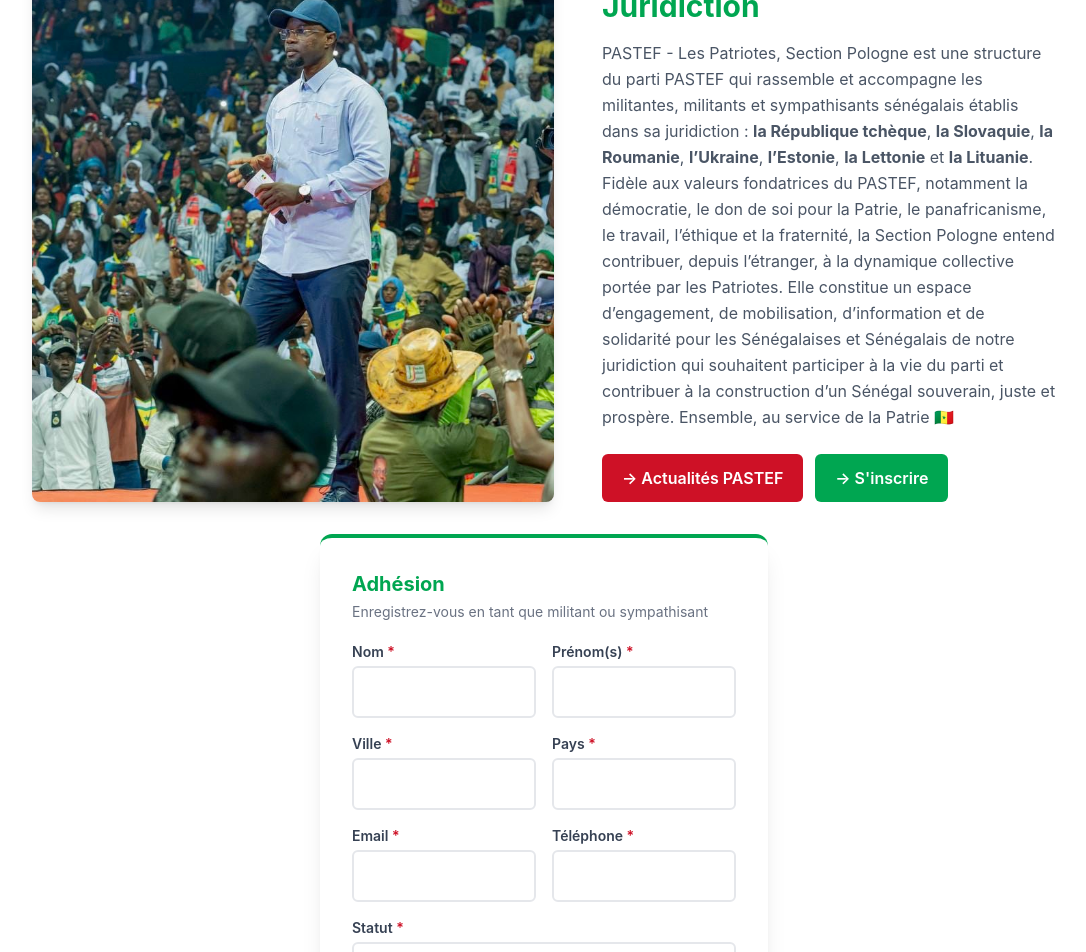
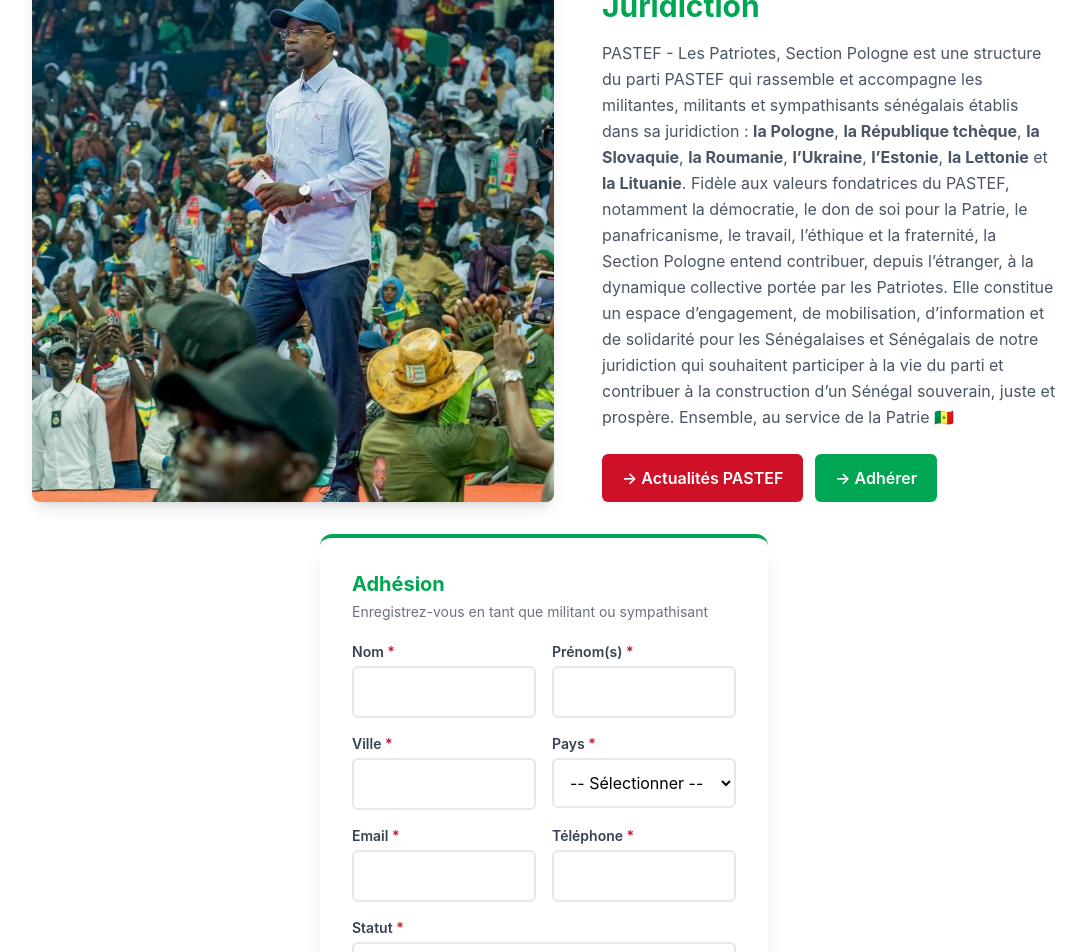
Before and after one commit to RifouBeatz/plateforme_pastef, a React app in the folder frontend/: page / in a window 1280 px wide. Shown: the part 420-1372 px from the top of the page, without its empty margins (96-1182 px from the left). Built offline with nearby package versions, Linux system fonts and the light colour scheme; the HTML template or start-up script is replaced by a standard one.

Commit message:
Liste déroulante pour le pays (formulaire public + ajout manuel admin)

```diff
--- a/frontend/src/pages/Register.jsx
+++ b/frontend/src/pages/Register.jsx
@@ -4,11 +4,12 @@
 // 👇 Remplace ce texte par le tien — c'est le paragraphe affiché dans la nouvelle section
 const texteSection = (
   <>
-    PASTEF - Les Patriotes, Section Pologne est une structure du parti PASTEF qui rassemble et accompagne les militantes, militants et sympathisants sénégalais établis dans sa juridiction : <strong>la République tchèque</strong>, <strong>la Slovaquie</strong>, <strong>la Roumanie</strong>, <strong>l’Ukraine</strong>, <strong>l’Estonie</strong>, <strong>la Lettonie</strong> et <strong>la Lituanie</strong>. Fidèle aux valeurs fondatrices du PASTEF, notamment la démocratie, le don de soi pour la Patrie, le panafricanisme, le travail, l’éthique et la fraternité, la Section Pologne entend contribuer, depuis l’étranger, à la dynamique collective portée par les Patriotes. Elle constitue un espace d’engagement, de mobilisation, d’information et de solidarité pour les Sénégalaises et Sénégalais de notre juridiction qui souhaitent participer à la vie du parti et contribuer à la construction d’un Sénégal souverain, juste et prospère. Ensemble, au service de la Patrie 🇸🇳
+    PASTEF - Les Patriotes, Section Pologne est une structure du parti PASTEF qui rassemble et accompagne les militantes, militants et sympathisants sénégalais établis dans sa juridiction : <strong>la Pologne</strong>, <strong>la République tchèque</strong>, <strong>la Slovaquie</strong>, <strong>la Roumanie</strong>, <strong>l’Ukraine</strong>, <strong>l’Estonie</strong>, <strong>la Lettonie</strong> et <strong>la Lituanie</strong>. Fidèle aux valeurs fondatrices du PASTEF, notamment la démocratie, le don de soi pour la Patrie, le panafricanisme, le travail, l’éthique et la fraternité, la Section Pologne entend contribuer, depuis l’étranger, à la dynamique collective portée par les Patriotes. Elle constitue un espace d’engagement, de mobilisation, d’information et de solidarité pour les Sénégalaises et Sénégalais de notre juridiction qui souhaitent participer à la vie du parti et contribuer à la construction d’un Sénégal souverain, juste et prospère. Ensemble, au service de la Patrie 🇸🇳
   </>
 )
 
 const STATUTS = ['Sympathisant', 'Militant']
+const PAYS = ['Pologne', 'République tchèque', 'Slovaquie', 'Roumanie', 'Ukraine', 'Estonie', 'Lettonie', 'Lituanie']
 
 const initialForm = {
   nom: '',
@@ -113,7 +114,7 @@
          <a href="#adhesion"
           className="inline-flex items-center gap-2 bg-[#00A651] hover:bg-[#008c44] text-white font-semibold px-5 py-3 rounded-md transition"
         >
-          → S'inscrire
+          → Adhérer
         </a>
       </div>
     </div>
@@ -143,7 +144,23 @@
               </div>
               <div className="grid grid-cols-1 sm:grid-cols-2 gap-4">
                 <Field label="Ville" name="ville" value={form.ville} onChange={handleChange} />
-                <Field label="Pays" name="pays" value={form.pays} onChange={handleChange} />
+                <label className="block">
+  <span className="block text-sm font-semibold text-gray-700 mb-1">
+    Pays <span className="text-[#CE1126]">*</span>
+  </span>
+  <select
+    name="pays"
+    value={form.pays}
+    onChange={handleChange}
+    required
+    className="w-full border-2 border-gray-200 rounded-md px-3 py-3 text-base focus:outline-none focus:border-[#00A651] focus:ring-2 focus:ring-[#00A651]/20"
+  >
+    <option value="">-- Sélectionner --</option>
+    {PAYS.map((p) => (
+      <option key={p} value={p}>{p}</option>
+    ))}
+  </select>
+</label>
               </div>
               <div className="grid grid-cols-1 sm:grid-cols-2 gap-4">
                 <Field label="Email" name="email" type="email" value={form.email} onChange={handleChange} />
--- a/frontend/src/pages/admin/Registrations.jsx
+++ b/frontend/src/pages/admin/Registrations.jsx
@@ -1,6 +1,7 @@
 import { useEffect, useState } from 'react'
 
 const STATUTS = ['Sympathisant', 'Militant']
+const PAYS = ['Pologne', 'République tchèque', 'Slovaquie', 'Roumanie', 'Ukraine', 'Estonie', 'Lettonie', 'Lituanie']
 
 const formVide = {
   nom: '', prenoms: '', pays: '', ville: '', telephone: '', email: '', statut: '', consentement: false,
@@ -168,7 +169,21 @@
               </div>
               <div className="grid grid-cols-2 gap-3">
                 <ChampModal label="Ville" name="ville" value={form.ville} onChange={handleFormChange} />
-                <ChampModal label="Pays" name="pays" value={form.pays} onChange={handleFormChange} />
+                <label className="block">
+  <span className="block text-xs font-semibold text-gray-700 mb-1">Pays</span>
+  <select
+    name="pays"
+    value={form.pays}
+    onChange={handleFormChange}
+    required
+    className="w-full border-2 border-gray-200 rounded-md px-2.5 py-2 text-sm focus:outline-none focus:border-[#00A651]"
+  >
+    <option value="">-- Sélectionner --</option>
+    {PAYS.map((p) => (
+      <option key={p} value={p}>{p}</option>
+    ))}
+  </select>
+</label>
               </div>
               <div className="grid grid-cols-2 gap-3">
                 <ChampModal label="Téléphone" name="telephone" type="tel" value={form.telephone} onChange={handleFormChange} />
```
Also changed, not shown: 2 other files (tests, documents, lock files or other folders).
